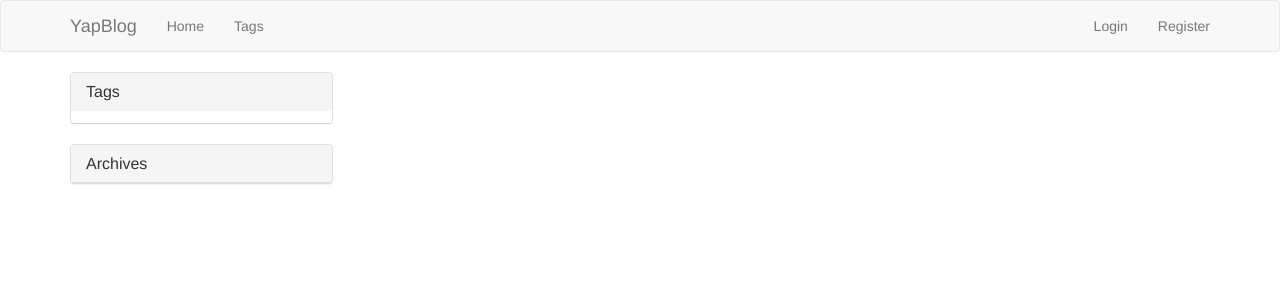
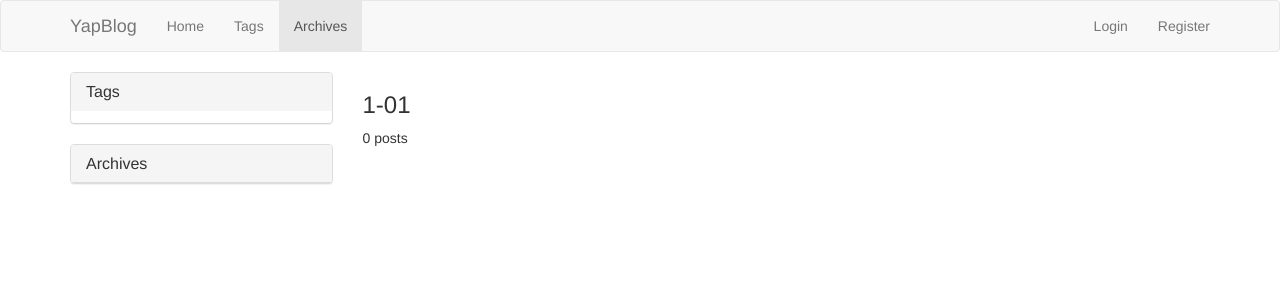
Before and after one commit to Fugoes/yapblog, a Flask app: page /archives/1/1 in a window 1280 px wide. Shown: the top 300 px of the page. Run offline with Flask 2, Linux system fonts and the light colour scheme; data that the repository does not hold is empty; some libraries are stand-ins or nearby versions.

Commit message:
add /archives

```diff
--- a/yapblog/api/article.py
+++ b/yapblog/api/article.py
@@ -51,9 +51,12 @@ def api_article_article_id_get_markdown_content(article_id):
     if article is None:
         return not_ok()
     date_time = article.date_time_
+    category = article.category
+    if category is not None:
+        category = category.name_
     return ok(title=article.title_,
               tags=[tag.name_ for tag in article.tags],
-              category=article.category.name_,
+              category=category,
               date_time="%04d-%02d-%02d" % (date_time.year, date_time.month, date_time.day),
               markdown_content=article.markdown_content_,
               page_id=article.page_id_)
--- a/yapblog/lib/page.py
+++ b/yapblog/lib/page.py
@@ -70,6 +70,7 @@ navbar_anonymous = NavBar(
     left_items=[
         NavBar.Item(is_active=False, link="/", text="Home"),
         NavBar.Item(is_active=False, link="/tags", text="Tags"),
+        NavBar.Item(is_active=False, link="/archives", text="Archives"),
     ],
     right_items=[
         NavBar.Item(is_active=False, link="/login", text="Login"),
@@ -82,6 +83,7 @@ navbar_user = NavBar(
     left_items=[
         NavBar.Item(is_active=False, link="/", text="Home"),
         NavBar.Item(is_active=False, link="/tags", text="Tags"),
+        NavBar.Item(is_active=False, link="/archives", text="Archives"),
     ],
     right_items=[
         NavBar.Item(is_active=False, link="/logout", text="Logout"),
@@ -93,6 +95,7 @@ navbar_admin = NavBar(
     left_items=[
         NavBar.Item(is_active=False, link="/", text="Home"),
         NavBar.Item(is_active=False, link="/tags", text="Tags"),
+        NavBar.Item(is_active=False, link="/archives", text="Archives"),
         NavBar.Item(is_active=False, link="/admin", text="Admin"),
     ],
     right_items=[
@@ -117,10 +120,15 @@ def get_navbar(active):
     return navbar
 
 
+def archives_data():
+    for (year, month), group in groupby(Article.query.order_by(Article.date_time_).all(),
+                                        lambda x: (x.date_time_.year, x.date_time_.month)):
+        yield (year, month), group
+
+
 def get_archives():
     items = []
-    for (year, month), group in groupby(Article.query.order_by(Article.date_time_).all(),
-                                        lambda x: (x.date_time_.year, x.date_time_.month)):
+    for (year, month), group in archives_data():
         count = len(list(group))
         items.append(SideBar.CollapsibleList.Item(link="/archives/%04d/%02d" % (year, month),
                                                   text="%04d-%02d (%d)" % (year, month, count)))
--- a/yapblog/templates/archives.html
+++ b/yapblog/templates/archives.html
@@ -3,5 +3,9 @@
 {% block js %}
 {% endblock %}
 {% block content %}
-    {% include "element/post.html" %}
+    {% for (year, month), count, articles in time_and_posts %}
+        <h3>{{ year }}-{{ "%02d" % month }}</h3>
+        {{ count }} {% if count == 1 %}post{% else %}posts{% endif %}
+        {% include "element/post.html" %}
+    {% endfor %}
 {% endblock %}
--- a/yapblog/views/index.py
+++ b/yapblog/views/index.py
@@ -3,7 +3,7 @@ __all__ = ["index"]
 from flask import render_template, Markup, redirect
 from yapblog import app, config, db
 from yapblog.models import Article, Tag
-from yapblog.lib.page import SideBar, get_navbar, get_archives
+from yapblog.lib.page import SideBar, get_navbar, get_archives, archives_data
 
 
 def gen_sidebar():
@@ -72,7 +72,21 @@ def tags_get():
 def archives_year_month_get(year, month):
     articles = Article.query.filter(Article.date_time_.between("%04d-%02d" % (year, month),
                                                                "%04d-%02d" % (year, month + 1))).all()
+    count = len(articles)
     return render_template("archives.html",
-                           articles=articles,
-                           navbar=get_navbar(None),
+                           time_and_posts=[((year, month), count, articles)],
+                           navbar=get_navbar("Archives"),
                            sidebar=gen_sidebar())
+
+
+@app.route("/archives", methods=["GET"])
+def archives_get():
+    time_and_posts = []
+    for (year, month), group in archives_data():
+        articles = list(group)
+        count = len(articles)
+        time_and_posts.append(((year, month), count, articles))
+    return render_template("archives.html",
+                           time_and_posts=time_and_posts,
+                           navbar=get_navbar("Archives"),
+                           sidebar=gen_sidebar())
```
